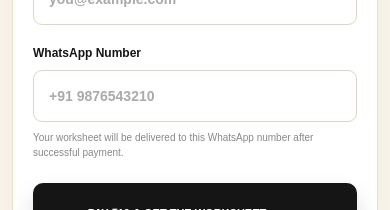
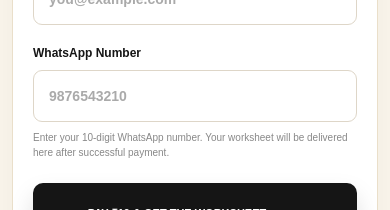
Before and after one commit to PuneetKaur1326/puneet-masterclass, a Next.js app: page /know-your-customer/checkout in a window 390 px wide. Shown: the part 477-687 px from the top of the page. Built offline with nearby package versions, Linux system fonts and the light colour scheme; no server answers.

Commit message:
Refactor phone number processing and validation
Updated phone number handling to keep only digits and validate as a 10-digit Indian WhatsApp number. Adjusted related messages and input handling for better clarity.

```diff
--- a/src/app/know-your-customer/checkout/page.tsx
+++ b/src/app/know-your-customer/checkout/page.tsx
@@ -116,8 +116,9 @@ export default function KycCheckoutPage() {
     const trimmedEmail =
       email.trim();
 
-    const trimmedPhone =
-      phone.trim();
+    // Keep only digits from the phone number.
+    const cleanPhone =
+      phone.replace(/\D/g, "");
 
 
     /* ----------------------------------------------
@@ -152,25 +153,30 @@ export default function KycCheckoutPage() {
 
     /* ----------------------------------------------
        PHONE VALIDATION
+
+       Customer enters only 10 digits.
+
+       Example:
+       9876543210
+
+       We add 91 internally for WhatsApp.
     ---------------------------------------------- */
 
-    const cleanPhone =
-      trimmedPhone.replace(
-        /[\s-]/g,
-        ""
-      );
-
     if (
-      !/^\+?91\d{10}$/.test(
+      !/^[6-9]\d{9}$/.test(
         cleanPhone
       )
     ) {
       setError(
-        "Please enter a valid Indian WhatsApp number, e.g. +91 9876543210."
+        "Please enter a valid 10-digit Indian WhatsApp number."
       );
 
       return;
     }
+
+    // International WhatsApp format.
+    const whatsappPhone =
+      `91${cleanPhone}`;
 
 
     setLoading(true);
@@ -224,7 +230,7 @@ export default function KycCheckoutPage() {
                 trimmedEmail,
 
               phone:
-                trimmedPhone,
+                whatsappPhone,
             }),
           }
         );
@@ -310,7 +316,7 @@ export default function KycCheckoutPage() {
             trimmedEmail,
 
           contact:
-            cleanPhone,
+            whatsappPhone,
         },
 
         notes: {
@@ -321,6 +327,7 @@ export default function KycCheckoutPage() {
           product_price:
             "19",
         },
+
 
         theme: {
 
@@ -387,7 +394,7 @@ export default function KycCheckoutPage() {
                       trimmedEmail,
 
                     phone:
-                      trimmedPhone,
+                      whatsappPhone,
 
                   }),
 
@@ -419,10 +426,7 @@ export default function KycCheckoutPage() {
             /* --------------------------------------
                PAYMENT VERIFIED
 
-               For now redirect to success page.
-
-               We will build the success page and
-               WhatsApp/PDF delivery next.
+               Redirect to success page.
             -------------------------------------- */
 
             window.location.href =
@@ -635,17 +639,25 @@ export default function KycCheckoutPage() {
               <input
                 value={phone}
 
-                onChange={(event) =>
+                onChange={(event) => {
+                  const digitsOnly =
+                    event.target.value.replace(
+                      /\D/g,
+                      ""
+                    );
+
                   setPhone(
-                    event.target.value
-                  )
-                }
+                    digitsOnly.slice(0, 10)
+                  );
+                }}
 
-                placeholder="+91 9876543210"
+                placeholder="9876543210"
 
                 autoComplete="tel"
 
-                inputMode="tel"
+                inputMode="numeric"
+
+                maxLength={10}
 
                 disabled={loading}
               />
@@ -653,10 +665,10 @@ export default function KycCheckoutPage() {
 
               <small>
 
-                Your worksheet will be
-                delivered to this WhatsApp
-                number after successful
-                payment.
+                Enter your 10-digit WhatsApp
+                number. Your worksheet will
+                be delivered here after
+                successful payment.
 
               </small>
 
```
